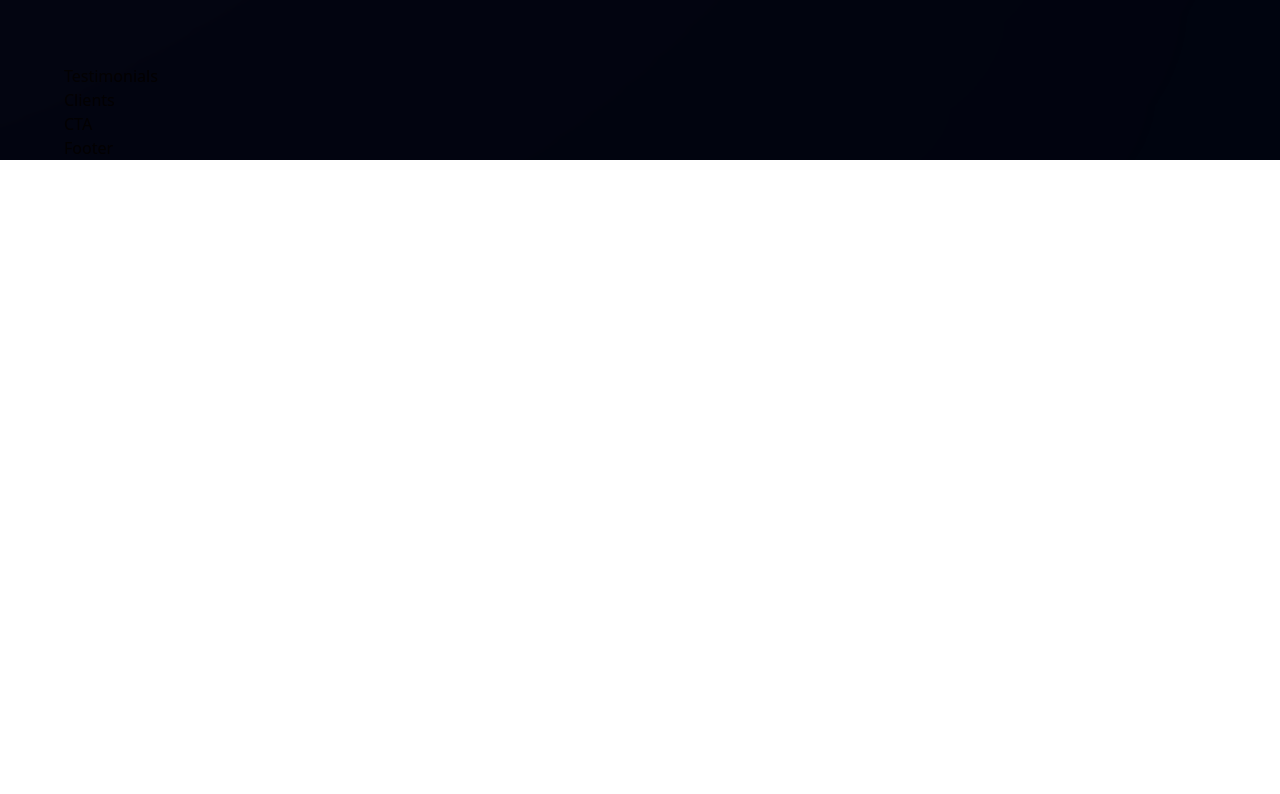
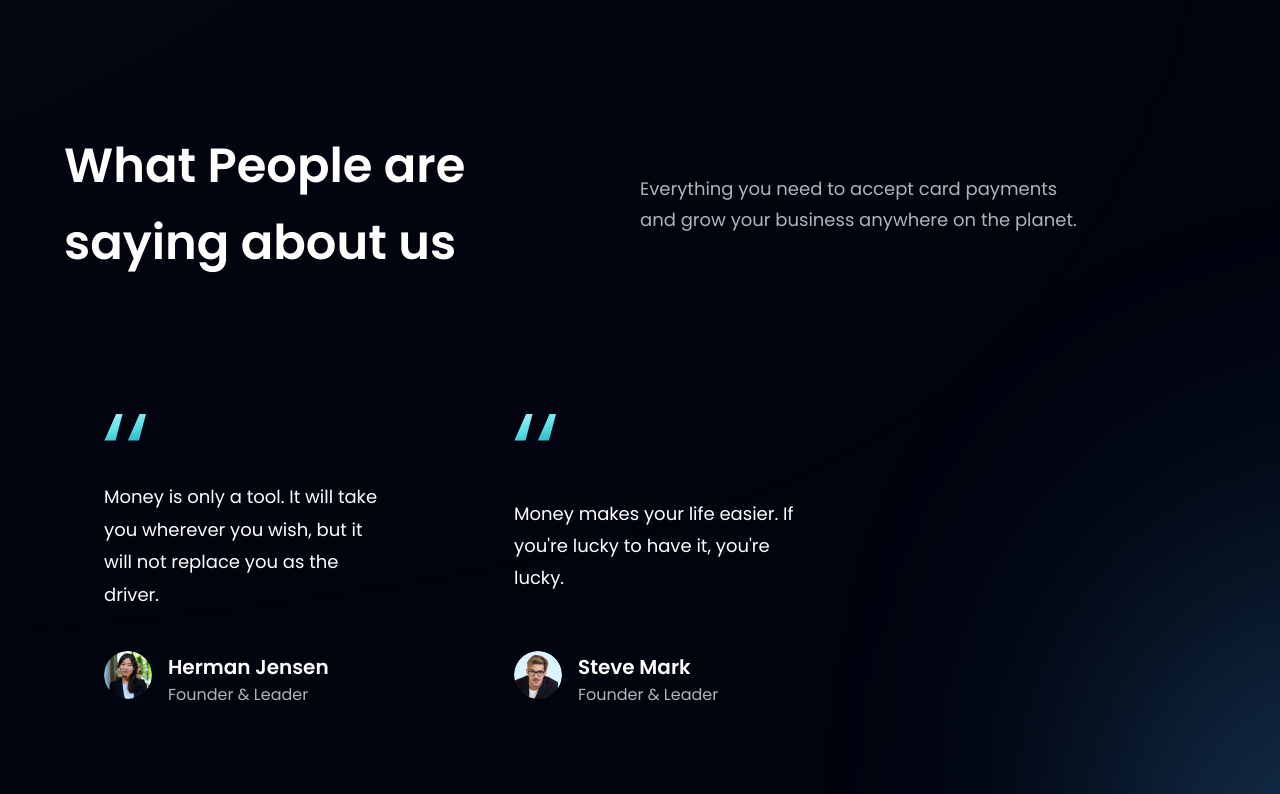
Before and after one commit to sidhrthh/Modern-Bank-using-React, a React (Vite) app: page / in a window 1280 px wide. Shown: the part 2686-3480 px from the top of the page. Before the commit the page ends 2846 px from the top, so only its background shows below. Built offline with nearby package versions, Linux system fonts and the light colour scheme.

Commit message:
testimonials

```diff
--- a/src/components/FeedbackCard.jsx
+++ b/src/components/FeedbackCard.jsx
@@ -1,11 +1,25 @@
-import React from 'react'
+import { quotes } from "../assets";
 
-const FeedbackCard = () => {
-  return (
-    <div>
-      FeedbackCard
+const FeedbackCard = ({ content, name, title, img }) => (
+  <div className="flex justify-between flex-col px-10 py-12 rounded-[20px]  max-w-[370px] md:mr-10 sm:mr-5 mr-0 my-5 feedback-card">
+    <img src={quotes} alt="double_quotes" className="w-[42.6px] h-[27.6px] object-contain" />
+    <p className="font-poppins font-normal text-[18px] leading-[32.4px] text-white my-10">
+      {content}
+    </p>
+
+    <div className="flex flex-row">
+      <img src={img} alt={name} className="w-[48px] h-[48px] rounded-full" />
+      <div className="flex flex-col ml-4">
+        <h4 className="font-poppins font-semibold text-[20px] leading-[32px] text-white">
+          {name}
+        </h4>
+        <p className="font-poppins font-normal text-[16px] leading-[24px] text-dimWhite">
+          {title}
+        </p>
+      </div>
     </div>
-  )
-}
+  </div>
+);
 
-export default FeedbackCard
+
+export default FeedbackCard;
--- a/src/components/Testimonials.jsx
+++ b/src/components/Testimonials.jsx
@@ -1,11 +1,27 @@
-import React from 'react'
+import { feedback } from "../constants";
+import styles from "../style";
+import FeedbackCard from "./FeedbackCard";
 
-const Testimonials = () => {
-  return (
-    <div>
-      Testimonials
+const Testimonials = () => (
+  <section id="clients" className={`${styles.paddingY} ${styles.flexCenter} flex-col relative `}>
+    <div className="absolute z-[0] w-[60%] h-[60%] -right-[50%] rounded-full blue__gradient bottom-40" />
+
+    <div className="w-full flex justify-between items-center md:flex-row flex-col sm:mb-16 mb-6 relative z-[1]">
+      <h2 className={styles.heading2}>
+        What People are <br className="sm:block hidden" /> saying about us
+      </h2>
+      <div className="w-full md:mt-0 mt-6">
+        <p className={`${styles.paragraph} text-left max-w-[450px]`}>
+          Everything you need to accept card payments and grow your business
+          anywhere on the planet.
+        </p>
+      </div>
     </div>
-  )
-}
 
-export default Testimonials
+    <div className="flex flex-wrap sm:justify-start justify-center w-full feedback-container relative z-[1]">
+      {feedback.map((card) => <FeedbackCard key={card.id} {...card} />)}
+    </div>
+  </section>
+);
+
+export default Testimonials;
```
